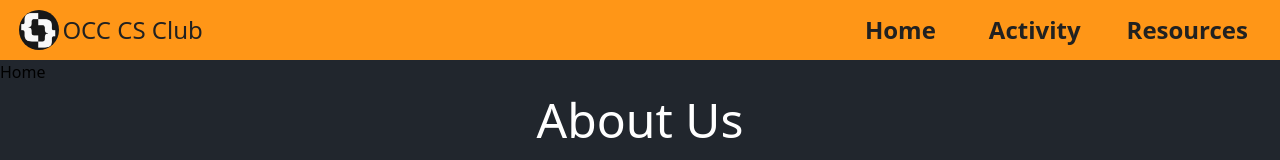
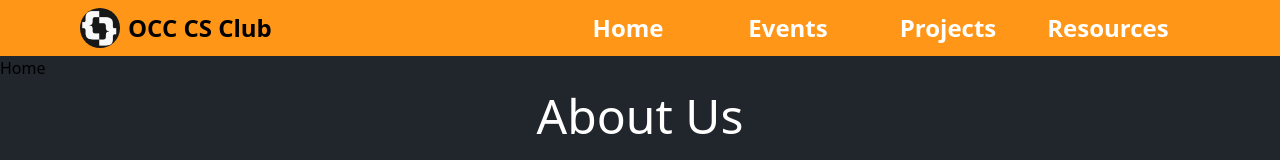
Before and after one commit to Computer-Science-Club-OCC/Computer-Science-Club-OCC.github.io, a React (Create React App) app in the folder client/: page /homepage in a window 1280 px wide. Shown: the top 160 px of the page. Built offline with nearby package versions, Linux system fonts and the light colour scheme.

Commit message:
minhngo-change-nav-activity-icon

```diff
--- a/client/package.json
+++ b/client/package.json
@@ -46,8 +46,8 @@
 		"eject": "react-scripts eject",
 		"lint": "eslint --cache .",
 		"lint:fix": "eslint --cache --fix .",
-		"format:fix": "prettier-eslint --write \"src/**/*.{js,css,html,json}\"",
-		"format:diff": "prettier-eslint --list-different \"src/**/*.{js,css,html,json}\""
+		"format:fix": "prettier-eslint --write \"src/**/*.{js,jsx,css,html,json}\"",
+		"format:diff": "prettier-eslint --list-different \"src/**/*.{js,jsx,css,html,json}\""
 	},
 	"eslintConfig": {
 		"extends": [
--- a/client/src/App.jsx
+++ b/client/src/App.jsx
@@ -6,7 +6,6 @@ import NavigationBar from "./components/navbar/NavigationBar";
 import { ErrorState, LoadingState } from "./components/states";
 
 const Homepage = lazy(() => import("./pages/home/Homepage"));
-const Activity = lazy(() => import("./pages/activity/Activity"));
 const Events = lazy(() => import("./pages/events/Events"));
 const Projects = lazy(() => import("./pages/projects/Projects"));
 const Resources = lazy(() => import("./pages/resources/Resources"));
@@ -19,9 +18,8 @@ function App() {
 				<Suspense fallback={<LoadingState />}>
 					<Routes>
 						<Route path="/homepage" element={<Homepage />} />
-						<Route path="/activity" element={<Activity />} />
-						<Route path="/activity/events" element={<Events />} />
-						<Route path="/activity/projects" element={<Projects />} />
+						<Route path="/events" element={<Events />} />
+						<Route path="/projects" element={<Projects />} />
 						<Route path="/resources" element={<Resources />} />
 						<Route path="*" element={<Navigate to="/homepage" replace />} />
 					</Routes>
--- a/client/src/app.css
+++ b/client/src/app.css
@@ -4,6 +4,7 @@
 
 html,
 body {
+	overflow: visible;
 	margin: 0;
 	padding: 0;
 	background-color: #21262d;
--- /dev/null
+++ b/client/src/asset/icons/icons.jsx
@@ -0,0 +1,33 @@
+const CloseX = (
+	<svg
+		fill="none"
+		stroke="currentColor"
+		viewBox="0 0 24 24"
+		xmlns="http://www.w3.org/2000/svg"
+	>
+		<path
+			strokeLinecap="round"
+			strokeLinejoin="round"
+			strokeWidth={2}
+			d="M6 18L18 6M6 6l12 12"
+		/>
+	</svg>
+);
+
+const Menu = (
+	<svg
+		fill="none"
+		stroke="currentColor"
+		viewBox="0 0 24 24"
+		xmlns="http://www.w3.org/2000/svg"
+	>
+		<path
+			strokeLinecap="round"
+			strokeLinejoin="round"
+			strokeWidth={2}
+			d="M4 6h16M4 12h16M4 18h16"
+		/>
+	</svg>
+);
+
+export { CloseX, Menu };
--- a/client/src/components/navbar/NavigationBar.jsx
+++ b/client/src/components/navbar/NavigationBar.jsx
@@ -1,7 +1,7 @@
 import { useState, useEffect } from "react";
 import { Link } from "react-router-dom";
-import { DensityMedium, Clear } from "@mui/icons-material";
 import ClubLogo from "../../asset/images/club-logo.png";
+import { CloseX, Menu } from "../../asset/icons/icons";
 import "./navbar.css";
 
 function NavigationBar() {
@@ -19,7 +19,7 @@ function NavigationBar() {
 
 	useEffect(() => {
 		window.addEventListener("resize", setDimension);
-		if (screenSize.dynamicWidth <= 630) {
+		if (screenSize.dynamicWidth <= 768) {
 			setIsMobile(true);
 		} else {
 			setIsMobile(false);
@@ -31,8 +31,8 @@ function NavigationBar() {
 
 	return (
 		<nav className="navbar">
-			<div className="navbar-brand">
-				<Link className="navbar-img-link" to="/homepage">
+			<div className="navbrand">
+				<Link className="nav-imd-link" to="/homepage">
 					<img className="navbar-brand-img" src={ClubLogo} alt="club-logo" />
 				</Link>
 				<div className="navbar-title">
@@ -40,62 +40,62 @@ function NavigationBar() {
 				</div>
 
 				{isMobile && (
-					<div
-						className="nav-toggle-icons"
+					<button
+						className="responsive-btn"
 						onClick={() => setIsSwitch(prev => !prev)}
-						role="button"
+						type="button"
 						tabIndex={0}
 					>
 						{isSwitch ? (
-							<Clear className="nav-toggle-icon" fontSize="large" />
+							<svg className="w-12 h-12">{CloseX}</svg>
 						) : (
-							<DensityMedium className="nav-toggle-icon" fontSize="large" />
+							<svg className="w-12 h-12 text-black hover:text-white">
+								{Menu}
+							</svg>
 						)}
-					</div>
+					</button>
 				)}
 			</div>
 			{(isSwitch || !isMobile) && (
-				<div className={isMobile ? "navbar-nav nav-responsive" : "navbar-nav"}>
-					<ul className={isMobile ? "nav-responsive-lists" : ""}>
+				<div className={isMobile ? "navbar-nav responsive" : "navbar-nav"}>
+					<ul className={isMobile ? "responsive-lists" : ""}>
 						<li
 							className={
-								isMobile ? "navbar-item nav-responsive-nav-item" : "navbar-item"
+								isMobile
+									? "group navbar-item responsive-item"
+									: "group navbar-item"
 							}
-							id={
-								isMobile ? "home nav-responsive-nav-item" : "home-navbar-item"
-							}
+							id={isMobile ? "responsive-item" : ""}
 						>
-							<div className="dropdown">
+							<div className="group dropdown">
 								<div className="dropdown-content">
 									<Link
 										className="dropdown-link"
 										to="/homepage"
 										state={{ option: 1 }}
 									>
-										&gt; About
+										About
 									</Link>
 									<Link
 										className="dropdown-link"
 										to="/homepage"
 										state={{ option: 2 }}
 									>
-										&gt; News
+										News
 									</Link>
 									<Link
 										className="dropdown-link"
 										to="/homepage"
 										state={{ option: 3 }}
 									>
-										&gt; Contact Us
+										Contact Us
 									</Link>
 								</div>
 								<Link
 									className={
-										isMobile ? "navbar-link nav-responsive-link" : "navbar-link"
+										isMobile ? "navbar-link responsive-link" : "navbar-link"
 									}
-									id={
-										isMobile ? "home nav-responsive-link" : "home-navbar-link"
-									}
+									id={isMobile ? "responsive-link" : ""}
 									to="/homepage"
 								>
 									Home
@@ -104,47 +104,47 @@ function NavigationBar() {
 						</li>
 						<li
 							className={
-								isMobile ? "navbar-item nav-responsive-nav-item" : "navbar-item"
+								isMobile
+									? "group navbar-item responsive-item"
+									: "group navbar-item"
 							}
-							id={
-								isMobile
-									? "activity nav-responsive-nav-item"
-									: "activity-navbar-item"
-							}
+							id={isMobile ? "responsive-item" : ""}
 						>
-							<div className="dropdown">
-								<div className="dropdown-content">
-									<Link className="dropdown-link" to="/activity/events">
-										&gt; Events
-									</Link>
-									<Link className="dropdown-link" to="/activity/projects">
-										&gt; Projects
-									</Link>
-								</div>
-								<Link
-									className={
-										isMobile ? "navbar-link nav-responsive-link" : "navbar-link"
-									}
-									id={
-										isMobile
-											? "activity nav-responsive-link"
-											: "activity-navbar-link"
-									}
-									to=""
-								>
-									Activity
-								</Link>
-							</div>
+							<Link
+								className={
+									isMobile ? "navbar-link responsive-link" : "navbar-link"
+								}
+								id={isMobile ? "responsive-link" : ""}
+								to="/events"
+							>
+								Events
+							</Link>
 						</li>
 						<li
 							className={
-								isMobile ? "navbar-item nav-responsive-nav-item" : "navbar-item"
+								isMobile
+									? "group navbar-item responsive-item"
+									: "group navbar-item"
 							}
-							id={
+							id={isMobile ? "responsive-item" : ""}
+						>
+							<Link
+								className={
+									isMobile ? "navbar-link responsive-link" : "navbar-link"
+								}
+								id={isMobile ? "responsive-link" : ""}
+								to="/projects"
+							>
+								Projects
+							</Link>
+						</li>
+						<li
+							className={
 								isMobile
-									? "resources nav-responsive-nav-item"
-									: "resources-navbar-item"
+									? "group navbar-item responsive-item"
+									: "group navbar-item"
 							}
+							id={isMobile ? "responsive-item" : ""}
 						>
 							<div className="dropdown">
 								<div className="dropdown-content">
@@ -153,32 +153,28 @@ function NavigationBar() {
 										to="/resources"
 										state={{ option: 1 }}
 									>
-										&gt; Tutorials
+										Tutorials
 									</Link>
 									<Link
 										className="dropdown-link"
 										to="/resources"
 										state={{ option: 2 }}
 									>
-										&gt; Readings
+										Readings
 									</Link>
 									<Link
 										className="dropdown-link"
 										to="/resources"
 										state={{ option: 3 }}
 									>
-										&gt; Organizations
+										Organizations
 									</Link>
 								</div>
 								<Link
 									className={
-										isMobile ? "navbar-link nav-responsive-link" : "navbar-link"
+										isMobile ? "navbar-link responsive-link" : "navbar-link"
 									}
-									id={
-										isMobile
-											? "resources nav-responsive-link"
-											: "resources-navbar-link"
-									}
+									id={isMobile ? "responsive-link" : ""}
 									to="/resources"
 									state={{ option: 1 }}
 								>
--- a/client/src/components/navbar/navbar.css
+++ b/client/src/components/navbar/navbar.css
@@ -1,171 +1,67 @@
-/* <nav> */
 .navbar {
-	background-color: #ff9617;
-	color: white;
-	padding-left: 1rem;
-	height: 60px;
-	border-bottom: 1px solid #ff9617;
-	flex-direction: row;
-	display: flex;
-	justify-content: space-between;
-	position: relative;
+	@apply flex relative justify-between bg-[#ff9617] text-white h-14;
 }
 
-/* Navbar Brand */
-/* <div> */
-.navbar-brand {
-	float: left;
-	display: flex;
-	justify-content: flex-start;
-	align-items: center;
-	flex-direction: row;
-	max-width: 300px;
+.navbrand {
+	@apply pl-0 lg:pl-10 float-left flex flex-row justify-items-start items-center;
 }
 
-/* On debugging: increase size will increase padding top */
-.navbar-brand h1 {
-	color: #212121;
-	font-size: 24px;
+.navbrand h1 {
+	@apply pl-2 text-black text-2xl font-bold;
 }
 
-/* <Link> */
 .navbar-img-link {
-	margin: 0;
+	@apply mx-0;
 }
 
-/* <img> */
 .navbar-brand-img {
-	width: 40px;
-	height: 40px;
-	margin: 0.2rem;
-	border-radius: 50%;
-	-moz-border-radius: 50%;
-	-o-border-image-radius: 50%;
-}
-/* End of Navbar Brand */
-
-/* Navbar Components */
-/* <ul> */
-.navbar-nav {
-	max-width: 100%;
-	height: 100%;
-}
-.navbar-nav ul {
-	height: 100%;
-	width: 100%;
-	display: flex;
-	flex-direction: row;
-	justify-content: flex-end;
-	align-items: center;
-	list-style-type: none;
-	margin-right: 10%;
-	padding: 0px;
+	@apply w-10 h-10 ml-10 rounded-full;
 }
 
-/* responsive navbar */
-
-.nav-responsive {
-	background-color: black;
-	min-height: 100vh;
-	z-index: 10;
-	padding-top: 80px;
-}
-.nav-responsive-lists {
-	flex-direction: column !important;
-	justify-content: flex-start !important;
-	align-items: flex-start !important;
-}
-.nav-responsive-link {
-	color: white !important;
-}
-.nav-responsive-nav-item {
-	margin-bottom: 100px !important;
+.navbar-nav {
+	@apply flex max-w-full h-full mr-4 lg:mr-20;
 }
 
-/* <li> */
-.navbar-item {
-	display: flex;
-	justify-content: center;
-	align-items: center;
-	font-weight: bold;
+.navbar-nav ul {
+	@apply w-full h-full flex justify-start items-center list-none mr-3 p-0;
 }
 
-/* <Link> */
-.navbar-link {
-	color: #212121;
-	font-size: 24px;
-	text-align: center;
-	text-decoration: none;
-	padding: 1.1rem;
-	margin: 10px;
-	transition: all 0.2s ease-in-out;
+.responsive {
+	@apply w-48 min-h-screen z-30 pt-20 mr-0 bg-black;
 }
 
-/* <div> dropdown box */
-.dropdown-content {
-	display: none;
-	position: absolute;
-	background-color: #fff;
-	margin: 10px;
-	margin-top: 16px;
-	width: 157px;
-	min-width: 8rem;
-	box-shadow: 0px 8px 16px 0px rgba(0, 0, 0, 0.2);
-	z-index: 1;
-	border-top: 5px solid rgb(190, 114, 0);
-	transform: translateY(28px);
-	margin-left: 0;
+.responsive-lists {
+	@apply flex-col justify-start items-start;
 }
 
-/* <Link> */
-.dropdown-link {
-	color: #212121;
-	font-size: 18px;
-	padding: 0.5rem 0.5rem;
-	text-decoration: none;
-	display: block;
-	transition: all 0.2s ease-in-out;
+.responsive-link {
+	@apply text-white;
 }
 
-/* <Link> */
-.dropdown-link:hover {
-	color: #fff;
-	background-color: #535353;
+.responsive-item {
+	@apply mb-12;
 }
 
-.dropdown:hover .dropdown-content {
-	display: block;
-}
-/* End of Navbar Component Section */
-
-.nav-toggle-icons {
-	cursor: pointer;
-	position: absolute;
-	right: 4%;
-	z-index: 20;
+.responsive-btn {
+	@apply justify-center items-center right-4 absolute cursor-pointer z-40 rounded hover:bg-[#be7200] ease-in-out duration-300;
 }
 
-.dropdown:hover .dropdown-content + .navbar-link,
-.navbar-link:hover {
-	color: #fff;
-	background-color: rgb(190, 114, 0);
-	border-radius: 4px;
+.navbar-item {
+	@apply flex w-40 lg:w-40 md:w-32 py-3.5 lg:py-3 justify-center items-center font-bold hover:bg-[#be7200] hover:cursor-pointer;
 }
 
-#home-navbar-link {
-	padding-left: 31px;
-	padding-right: 31px;
-	margin: 0;
+.navbar-link {
+	@apply text-white md:text-[#212121] text-2xl md:text-xl lg:text-2xl text-center md:ease-in-out md:duration-300  group-hover:text-white;
 }
 
-#activity-navbar-link {
-	padding-left: 22px;
-	padding-right: 24px;
-	margin: 0;
+.dropdown {
+	@apply w-full flex justify-center;
 }
 
-#resources-navbar-link {
-	padding-left: 22px;
-	padding-right: 22px;
-	margin-left: 0;
+.dropdown-content {
+	@apply hidden absolute w-40 lg:w-40 md:w-32 shadow-lg bg-white shadow-black z-20 translate-y-11 md:top-14 md:translate-y-0 lg:top-14 group-hover:block;
 }
+
+.dropdown-link {
+	@apply block text-[#212121] text-xl md:text-lg lg:text-xl py-2 text-center ease-in-out duration-300 hover:text-white hover:bg-[#535353];
+}
--- a/client/src/pages/activity/Activity.jsx
+++ /dev/null
@@ -1,11 +0,0 @@
-import "./activity.css";
-
-function Activity() {
-	return (
-		<div className="activity-container">
-			<h1 className="activity-title">Activity</h1>
-		</div>
-	);
-}
-
-export default Activity;
```
Also changed, not shown: client/src/pages/activity/activity.css (deleted, +0 -7 lines).
